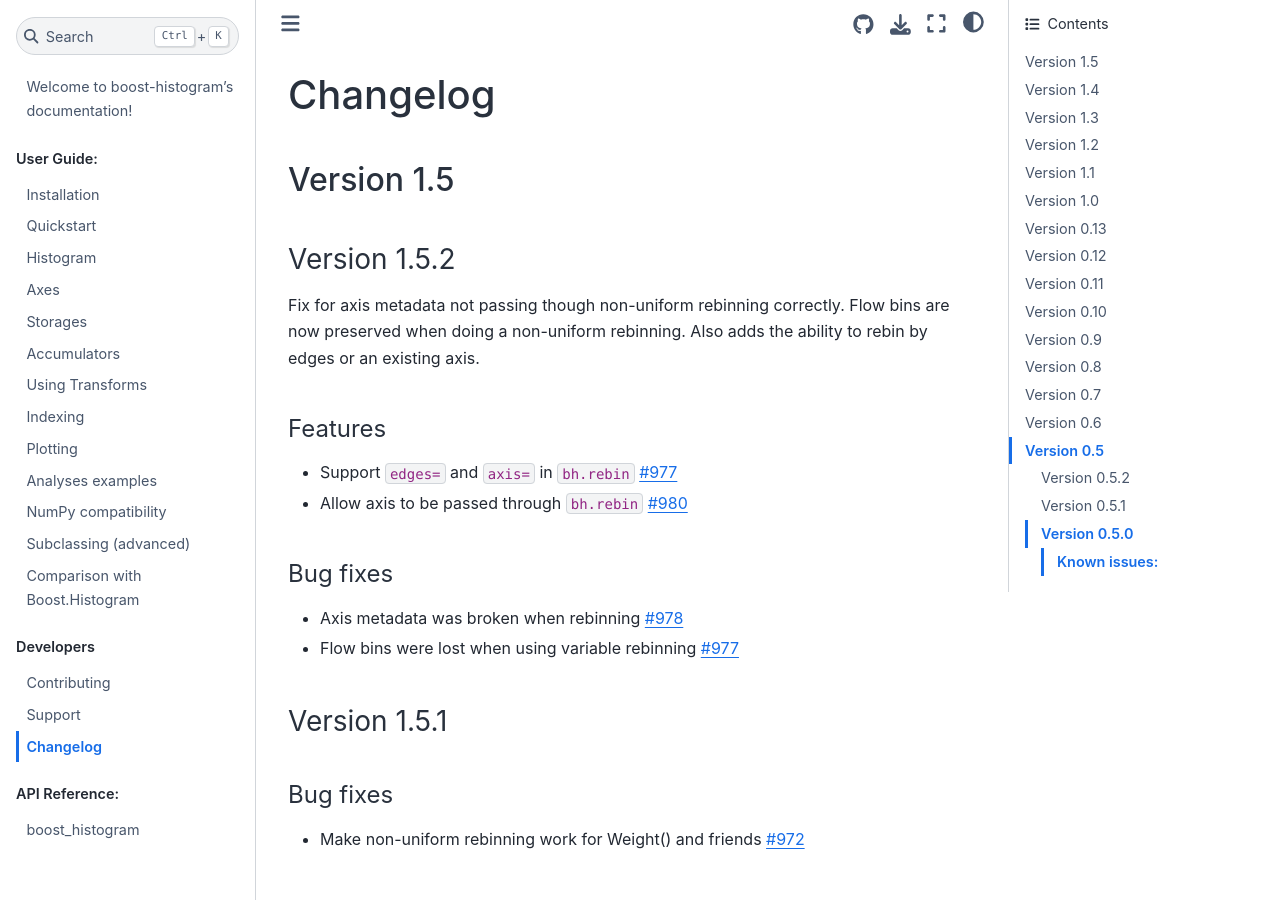
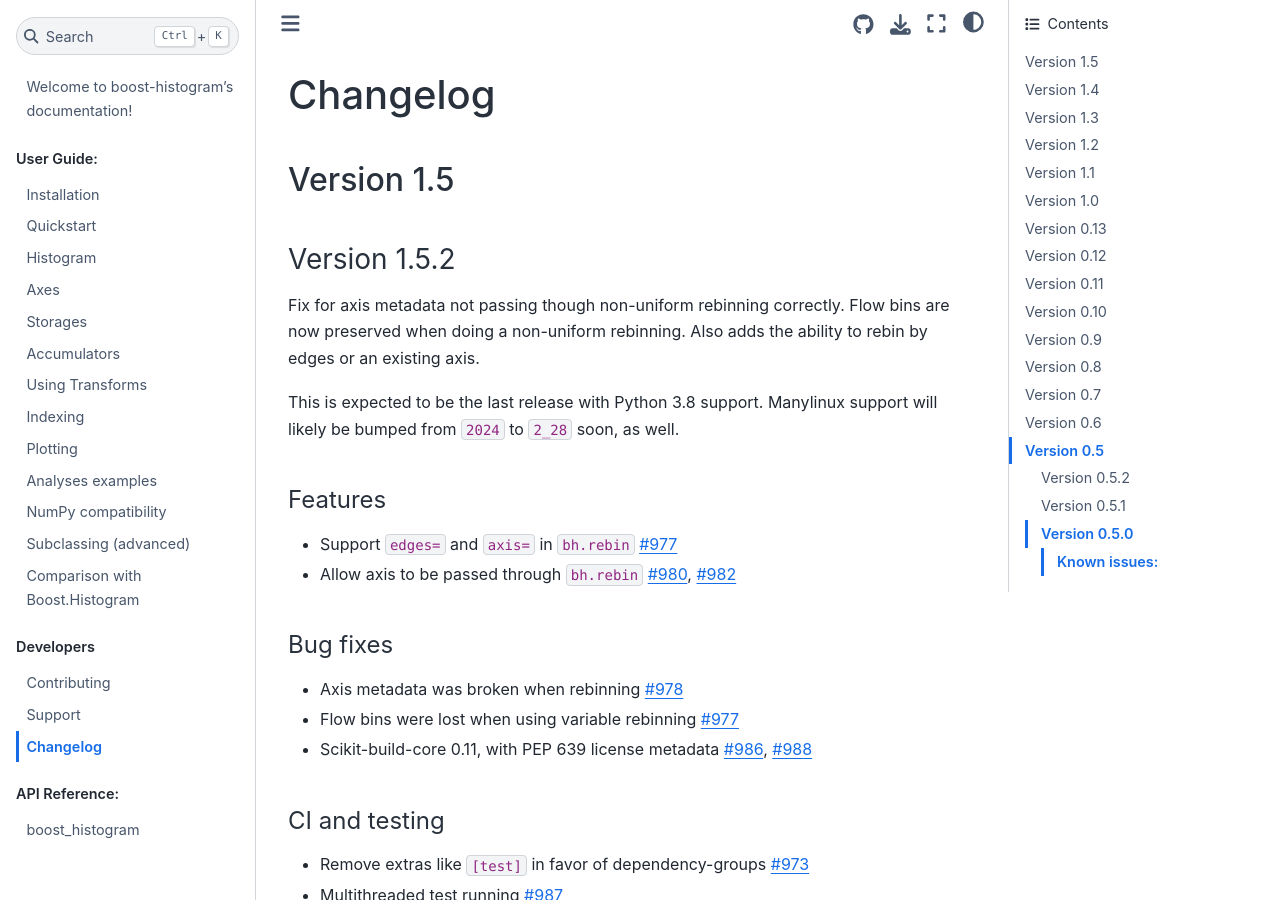
Before and after one commit to scikit-hep/boost-histogram, a Sphinx documentation site: the page built from docs/changelog.md, in a window 1280 px wide and 900 px high. Built offline with Sphinx 7.4.7 and the Sphinx Book theme 1.1.4, drawn with Linux system fonts in a browser that asks for light colours; pages that are not in the unit, such as notebooks, are missing from menus.

Commit message:
docs: prepare for 1.5.2
Signed-off-by: Henry Schreiner <henryschreineriii@gmail.com>

```diff
--- a/docs/changelog.md
+++ b/docs/changelog.md
@@ -1,6 +1,7 @@
 # Changelog
 
 ## Version 1.5
+
 
 ### Version 1.5.2
 
@@ -8,19 +9,34 @@
 bins are now preserved when doing a non-uniform rebinning. Also adds the
 ability to rebin by edges or an existing axis.
 
+This is expected to be the last release with Python 3.8 support. Manylinux
+support will likely be bumped from `2024` to `2_28` soon, as well.
+
 #### Features
 
 - Support `edges=` and `axis=` in `bh.rebin` [#977][]
-- Allow axis to be passed through `bh.rebin` [#980][]
+- Allow axis to be passed through `bh.rebin` [#980][], [#982][]
 
 #### Bug fixes
 
 - Axis metadata was broken when rebinning [#978][]
 - Flow bins were lost when using variable rebinning [#977][]
+- Scikit-build-core 0.11, with PEP 639 license metadata [#986][], [#988][]
 
+#### CI and testing
+
+- Remove extras like `[test]` in favor of dependency-groups [#973][]
+- Multithreaded test running [#987][]
+
+[#959]: https://github.com/scikit-hep/boost-histogram/pull/959
+[#973]: https://github.com/scikit-hep/boost-histogram/pull/973
 [#977]: https://github.com/scikit-hep/boost-histogram/pull/977
 [#978]: https://github.com/scikit-hep/boost-histogram/pull/978
 [#980]: https://github.com/scikit-hep/boost-histogram/pull/980
+[#982]: https://github.com/scikit-hep/boost-histogram/pull/982
+[#986]: https://github.com/scikit-hep/boost-histogram/pull/986
+[#987]: https://github.com/scikit-hep/boost-histogram/pull/987
+[#988]: https://github.com/scikit-hep/boost-histogram/pull/988
 
 ### Version 1.5.1
 
```
